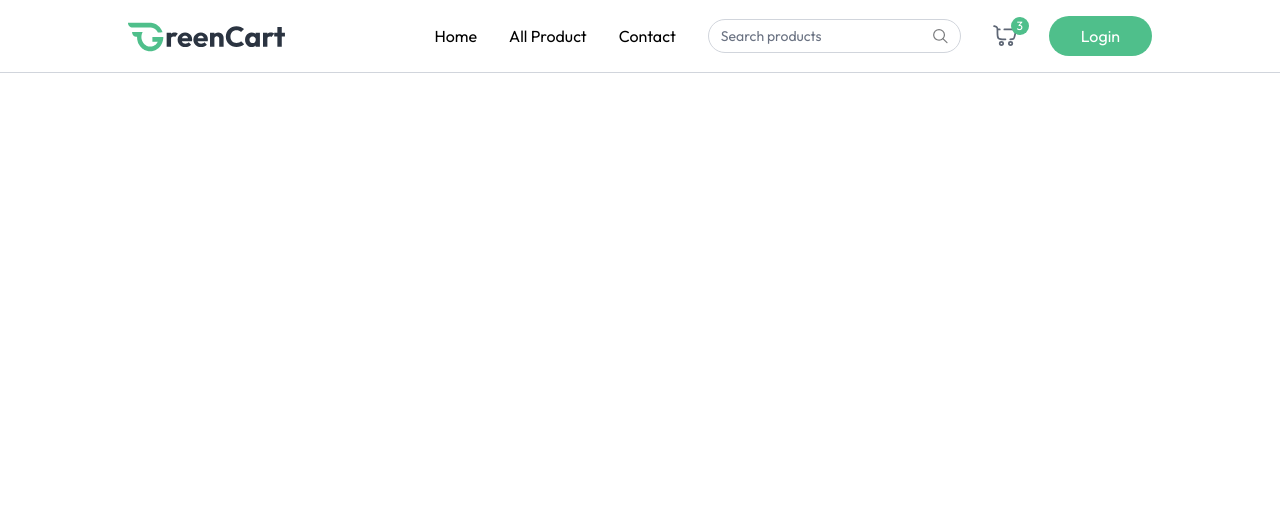
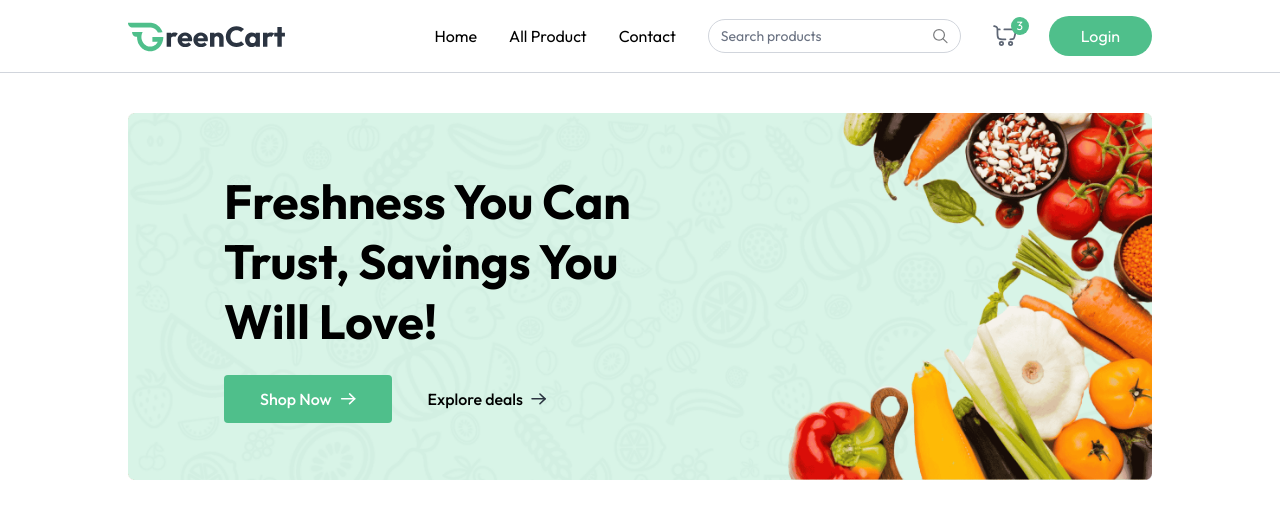
Before and after one commit to Arisha-Akbar/greencart, a React (Vite) app in the folder client/: page / in a window 1280 px wide. Shown: the top 518 px of the page. Built offline with nearby package versions, Linux system fonts and the light colour scheme.

Commit message:
added MainBanner

```diff
--- a/client/src/App.jsx
+++ b/client/src/App.jsx
@@ -1,12 +1,22 @@
-import React from 'react'
-import Navbar from './components/Navbar'
+import React from "react";
+import Navbar from "./components/Navbar";
+import { Route, Routes, useLocation } from "react-router-dom";
+import Home from "./pages/Home";
 
 const App = () => {
+  const isSellerPath = useLocation().pathname.includes("/seller");
   return (
     <div>
-      <Navbar/>
+      {isSellerPath ? null : <Navbar />}
+      <div
+        className={`${isSellerPath ? "" : "px-6 md:px-16 lg:px-24 xl:px-32"}`}
+      >
+        <Routes>
+          <Route path="/" element={<Home />} />
+        </Routes>
+      </div>
     </div>
-  )
-}
+  );
+};
 
-export default App
+export default App;
--- /dev/null
+++ b/client/src/components/MainBanner.jsx
@@ -0,0 +1,51 @@
+import React from "react";
+import { assets } from "../assets/assets";
+import { Link } from "react-router-dom";
+
+const MainBanner = () => {
+  return (
+    <div className="relative">
+      <img
+        src={assets.main_banner_bg}
+        alt="banner"
+        className="w-full hidden md:block"
+      />
+      <img
+        src={assets.main_banner_bg_sm}
+        alt="banner"
+        className="w-full md:hidden"
+      />
+      <div className="absolute inset-0 flex flex-col items-center md:items-start justify-end md:justify-center pb-24 md:pb-0 px-4 md:pl-18 lg:pl-24">
+        <h1 className="text-3xl md:text-4xl lg:text-5xl font-bold text-center md:text-left max-w-72 md:max-w-80 lg:max-w-105 leading-tight lg:leading-15">
+          Freshness You Can Trust, Savings You Will Love!
+        </h1>
+        <div className="flex items-center mt-6 font-medium">
+          <Link
+            to={"/products"}
+            className="group flex items-center gap-2 px-7 md:px-9 py-3 bg-primary hover:bg-primary-dull transition rounded text-white cursor-pointer"
+          >
+            Shop Now
+            <img
+              className="md-hidden transition group-focus:translate-x-1"
+              src={assets.white_arrow_icon}
+              alt="arrow"
+            />
+          </Link>
+          <Link
+            to={"/products"}
+            className="group hidden md:flex items-center gap-2 px-9 py-3 cursor-pointer"
+          >
+            Explore deals
+            <img
+              className=" transition group-hover:translate-x-1"
+              src={assets.black_arrow_icon}
+              alt="arrow"
+            />
+          </Link>
+        </div>
+      </div>
+    </div>
+  );
+};
+
+export default MainBanner;
--- /dev/null
+++ b/client/src/pages/Home.jsx
@@ -0,0 +1,12 @@
+import React from 'react'
+import MainBanner from '../components/MainBanner'
+
+const Home = () => {
+  return (
+    <div className='mt-10'>
+        <MainBanner/>
+    </div>
+  )
+}
+
+export default Home
```
